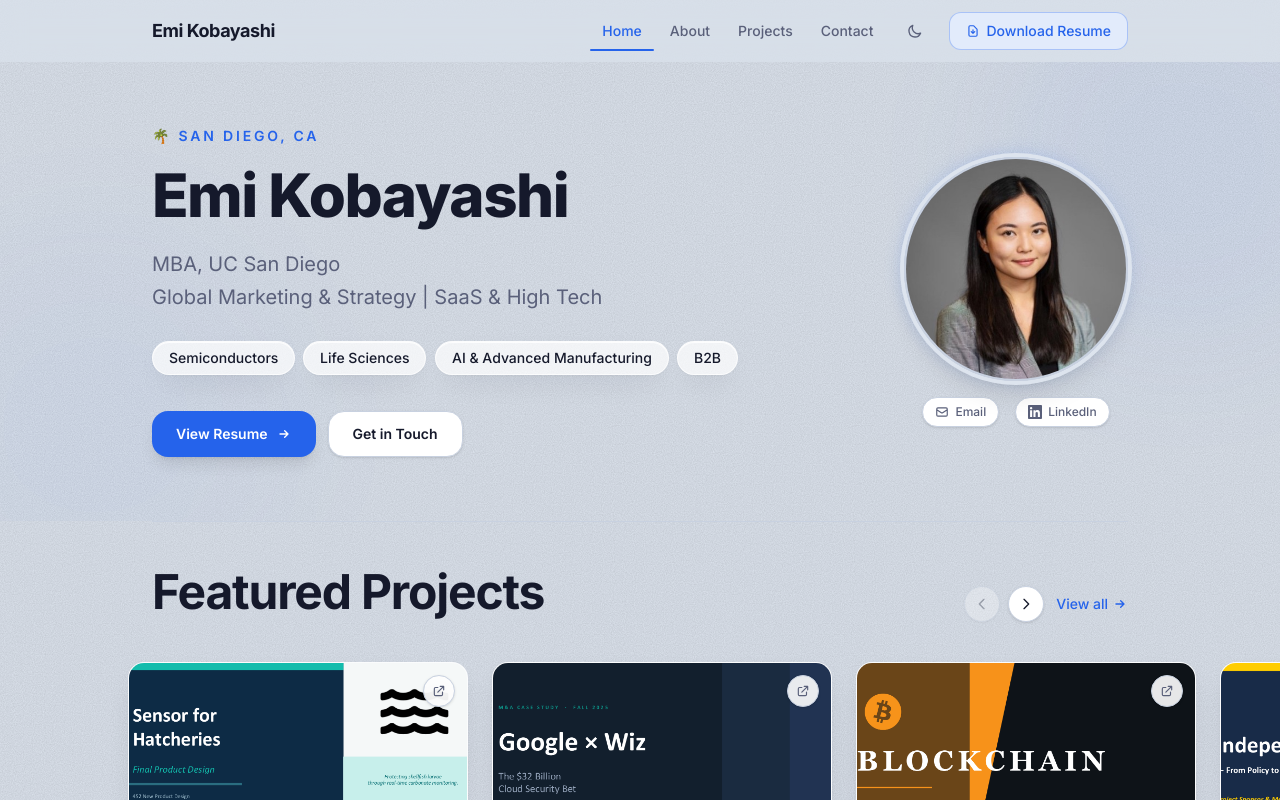
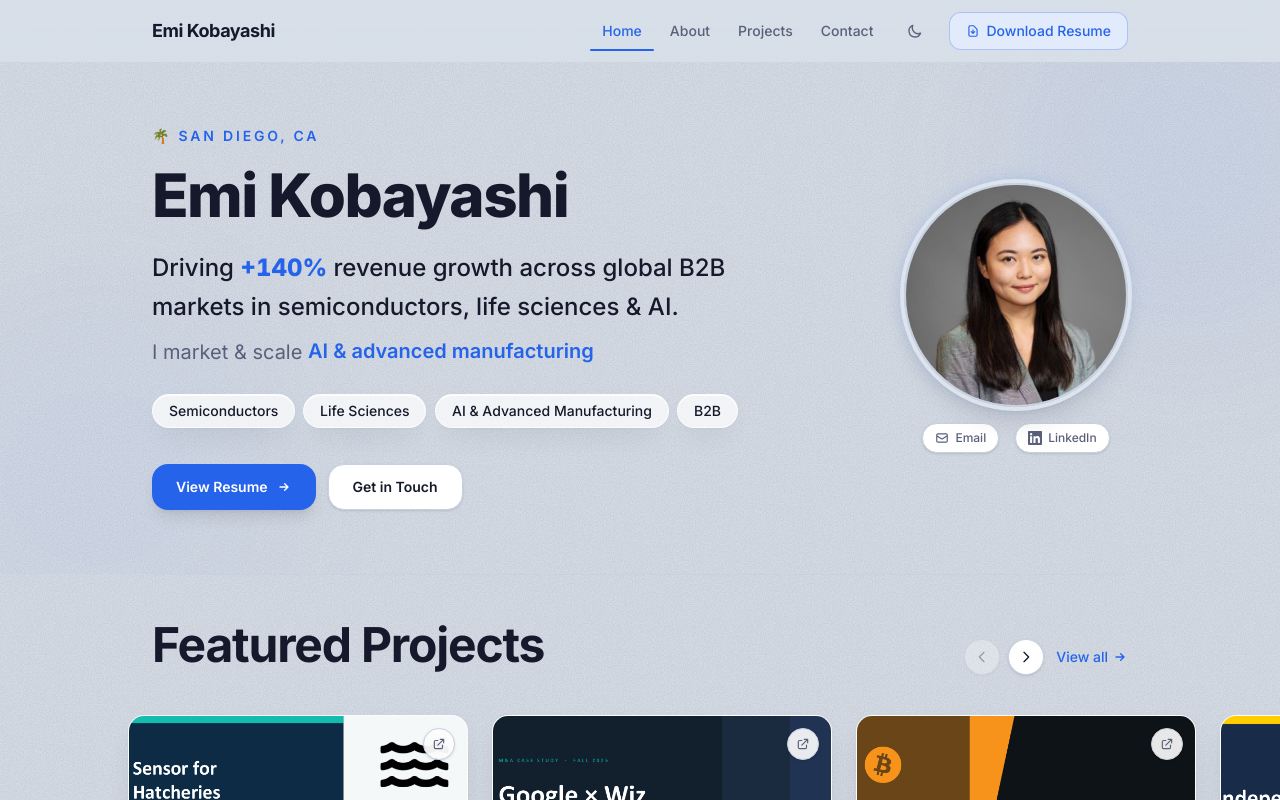
Before and after one commit to 21sean/Emi_site, a Next.js app: page / in a window 1280 px wide. Shown: the top 800 px of the page. Built offline with nearby package versions, Linux system fonts and the light colour scheme.

Commit message:
Add CountUp component for animated numerical display; implement text-flip animation and update profile headlines

```diff
--- a/src/app/globals.css
+++ b/src/app/globals.css
@@ -121,6 +121,21 @@ body > * {
   to { opacity: 1; transform: scale(1); }
 }
 
+/* Vertical text-flip carousel — slides through stacked items.
+   Use with a fixed-height container + overflow:hidden so only one item shows. */
+@keyframes text-flip {
+  8%   { transform: translateY(-112%); }
+  20%  { transform: translateY(-100%); }
+  28%  { transform: translateY(-212%); }
+  40%  { transform: translateY(-200%); }
+  48%  { transform: translateY(-312%); }
+  60%  { transform: translateY(-300%); }
+  68%  { transform: translateY(-412%); }
+  80%  { transform: translateY(-400%); }
+  88%  { transform: translateY(-512%); }
+  100% { transform: translateY(-500%); }
+}
+
 /* ── Utility Animation Classes ──────────────────────────── */
 
 .animate-fade-in-up {
@@ -129,6 +144,10 @@ body > * {
 
 .animate-scale-in {
   animation: scale-in 400ms cubic-bezier(0.16, 1, 0.3, 1) both;
+}
+
+.animate-text-flip {
+  animation: text-flip 18s infinite;
 }
 
 /* ── Stagger Delays ─────────────────────────────────────── */
@@ -371,7 +390,8 @@ body > * {
 
 @media (prefers-reduced-motion: reduce) {
   .animate-fade-in-up,
-  .animate-scale-in {
+  .animate-scale-in,
+  .animate-text-flip {
     animation: none !important;
   }
 
--- /dev/null
+++ b/src/components/CountUp.tsx
@@ -0,0 +1,75 @@
+"use client";
+
+import { useEffect, useRef, useState } from "react";
+
+interface CountUpProps {
+  end: number;
+  durationMs?: number;
+  prefix?: string;
+  suffix?: string;
+  decimals?: number;
+  className?: string;
+}
+
+// Eases the count so it sprints early and settles softly.
+const easeOutCubic = (t: number) => 1 - Math.pow(1 - t, 3);
+
+export default function CountUp({
+  end,
+  durationMs = 1600,
+  prefix = "",
+  suffix = "",
+  decimals = 0,
+  className,
+}: CountUpProps) {
+  const [value, setValue] = useState(0);
+  const ref = useRef<HTMLSpanElement>(null);
+  const startedRef = useRef(false);
+
+  useEffect(() => {
+    const el = ref.current;
+    if (!el) return;
+
+    const start = () => {
+      if (startedRef.current) return;
+      startedRef.current = true;
+      const startTime = performance.now();
+      const step = (now: number) => {
+        const elapsed = now - startTime;
+        const t = Math.min(elapsed / durationMs, 1);
+        setValue(end * easeOutCubic(t));
+        if (t < 1) requestAnimationFrame(step);
+      };
+      requestAnimationFrame(step);
+    };
+
+    const reduced = window.matchMedia("(prefers-reduced-motion: reduce)").matches;
+    if (reduced) {
+      setValue(end);
+      startedRef.current = true;
+      return;
+    }
+
+    const observer = new IntersectionObserver(
+      (entries) => {
+        entries.forEach((entry) => {
+          if (entry.isIntersecting) {
+            start();
+            observer.disconnect();
+          }
+        });
+      },
+      { threshold: 0.3 }
+    );
+    observer.observe(el);
+    return () => observer.disconnect();
+  }, [end, durationMs]);
+
+  return (
+    <span ref={ref} className={className}>
+      {prefix}
+      {value.toFixed(decimals)}
+      {suffix}
+    </span>
+  );
+}
--- a/src/components/ThemeProvider.tsx
+++ b/src/components/ThemeProvider.tsx
@@ -14,10 +14,7 @@ export function ThemeProvider({ children }: { children: React.ReactNode }) {
 
   useEffect(() => {
     const stored = localStorage.getItem("theme") as Theme | null;
-    const preferred = window.matchMedia("(prefers-color-scheme: dark)").matches
-      ? "dark"
-      : "light";
-    setTheme(stored ?? preferred);
+    setTheme(stored ?? "light");
   }, []);
 
   useEffect(() => {
--- a/src/components/pages/HomeContent.tsx
+++ b/src/components/pages/HomeContent.tsx
@@ -7,13 +7,79 @@ import { useLanguage } from "@/components/LanguageProvider";
 import { getUI, getProfile } from "@/lib/translations";
 import ProjectCard from "@/components/ProjectCard";
 import Skills from "@/components/Skills";
+import CountUp from "@/components/CountUp";
 import { useMounted, useReveal } from "@/lib/useReveal";
+
+// Hero headline: single quantifiable sentence with one inline animated number.
+const HERO_HEADLINE: Record<"en" | "ja" | "zh", { value: number; suffix: string; prefix: string; before: string; after: string }> = {
+  en: {
+    value: 140,
+    suffix: "%",
+    prefix: "+",
+    before: "Driving ",
+    after: " revenue growth across global B2B markets in semiconductors, life sciences & AI.",
+  },
+  ja: {
+    value: 140,
+    suffix: "%",
+    prefix: "+",
+    before: "半導体・ライフサイエンス・AI分野のグローバルB2B市場で、",
+    after: " の売上成長を牽引。",
+  },
+  zh: {
+    value: 140,
+    suffix: "%",
+    prefix: "+",
+    before: "在半导体、生命科学与人工智能的全球B2B市场，推动",
+    after: " 的营收增长。",
+  },
+};
+
+// Phrases for the hero flip animation. Last entry duplicates the first so the
+// CSS keyframe loops seamlessly.
+const FLIP_PHRASES: Record<"en" | "ja" | "zh", { prefix: string; words: string[] }> = {
+  en: {
+    prefix: "I market & scale",
+    words: [
+      "Semiconductor B2B campaigns",
+      "Life sciences SaaS launches",
+      "AI & advanced manufacturing",
+      "Cross-border GTM strategy",
+      "Deep-tech brand stories",
+      "Semiconductor B2B campaigns",
+    ],
+  },
+  ja: {
+    prefix: "私が手がけるのは",
+    words: [
+      "半導体B2Bキャンペーン",
+      "ライフサイエンスSaaSローンチ",
+      "AI & 先進製造",
+      "国境を越えるGTM戦略",
+      "ディープテックのブランド戦略",
+      "半導体B2Bキャンペーン",
+    ],
+  },
+  zh: {
+    prefix: "我策划与扩展",
+    words: [
+      "半导体B2B营销",
+      "生命科学SaaS发布",
+      "AI 与先进制造",
+      "跨境市场进入策略",
+      "深科技品牌叙事",
+      "半导体B2B营销",
+    ],
+  },
+};
 
 export default function HomeContent() {
   const { lang } = useLanguage();
   const ui = getUI(lang);
   const profile = getProfile(lang);
   const mounted = useMounted();
+  const flip = FLIP_PHRASES[lang];
+  const headline = HERO_HEADLINE[lang];
 
   const allProjects = profile.projects;
 
@@ -79,21 +145,50 @@ export default function HomeContent() {
               >
                 {profile.name}
               </h1>
+              {/* Quantifiable headline with one inline animated number */}
               <p
-                className={`mt-5 max-w-2xl text-lg leading-relaxed text-[var(--color-muted)] lg:text-xl ${
+                className={`mt-5 max-w-2xl text-xl leading-relaxed text-[var(--color-foreground)] lg:text-2xl font-medium ${
                   mounted ? "animate-fade-in-up stagger-3" : "opacity-0"
                 }`}
               >
-                {profile.headline.split(" | ").length >= 2 ? (
-                  <>
-                    {profile.headline.split(" | ")[0]}
-                    <br />
-                    {profile.headline.split(" | ").slice(1).join(" | ")}
-                  </>
-                ) : (
-                  profile.headline
-                )}
+                {headline.before}
+                <span className="font-extrabold text-[var(--color-accent)] tabular-nums">
+                  {mounted ? (
+                    <CountUp
+                      end={headline.value}
+                      prefix={headline.prefix}
+                      suffix={headline.suffix}
+                      durationMs={1800}
+                    />
+                  ) : (
+                    <span>
+                      {headline.prefix}0{headline.suffix}
+                    </span>
+                  )}
+                </span>
+                {headline.after}
               </p>
+
+              {/* Flip animation: prefix + rotating phrase */}
+              <div
+                className={`mt-3 text-lg leading-[1.4] text-[var(--color-muted)] lg:text-xl ${
+                  mounted ? "animate-fade-in-up stagger-3" : "opacity-0"
+                }`}
+              >
+                <span>{flip.prefix} </span>
+                <span
+                  className="inline-flex h-[1.4em] overflow-hidden align-bottom font-semibold text-[var(--color-accent)]"
+                  aria-label={flip.words.slice(0, -1).join(", ")}
+                >
+                  <span className="flex flex-col animate-text-flip">
+                    {flip.words.map((word, i) => (
+                      <span key={i} className="block whitespace-nowrap">
+                        {word}
+                      </span>
+                    ))}
+                  </span>
+                </span>
+              </div>
 
               {/* Specialties pills */}
               <div
--- a/src/data/profile.ts
+++ b/src/data/profile.ts
@@ -84,8 +84,7 @@ export interface Profile {
 
 const profile: Profile = {
   name: "Emi Kobayashi",
-  headline:
-    "MBA, UC San Diego | Global Marketing & Strategy | SaaS & High Tech",
+  headline: "Where deep tech meets global growth.",
   summary:
     "Currently pursuing an MBA at the University of California, San Diego with a focus on STEM and recognized as a UCSD Rady Scholar Fellowship recipient. At Dassault Systèmes, contributing to global SaaS marketing efforts for their BIOVIA brand by developing and executing international campaigns, conducting cross-market analyses, and optimizing strategies to enhance engagement and ROI.",
   location: "🌴 San Diego, CA",
--- a/src/lib/translations.ts
+++ b/src/lib/translations.ts
@@ -237,8 +237,7 @@ const uiZh: UI = {
 
 const profileJa: Profile = {
   ...baseProfile,
-  headline:
-    "MBA、カリフォルニア大学サンディエゴ校 | グローバルマーケティング＆戦略 | SaaS＆ハイテク",
+  headline: "ディープテックとグローバル成長の交差点で。",
   summary:
     "カリフォルニア大学サンディエゴ校でSTEM分野に重点を置いたMBAを取得中。UCSD Rady Scholar Fellowshipの受給者。ダッソー・システムズのBIOVIAブランドにおけるグローバルSaaSマーケティング活動に貢献し、国際キャンペーンの開発・実行、クロスマーケット分析の実施、エンゲージメントとROIの最適化を推進。",
   location: "サンディエゴ、CA",
@@ -412,8 +411,7 @@ const profileJa: Profile = {
 
 const profileZh: Profile = {
   ...baseProfile,
-  headline:
-    "MBA，加州大学圣迭戈分校 | 全球营销与战略 | SaaS与高科技",
+  headline: "深科技与全球增长的交汇点。",
   summary:
     "目前在加州大学圣迭戈分校攻读以STEM为重点的MBA，并荣获UCSD Rady Scholar Fellowship。在达索系统为其BIOVIA品牌的全球SaaS营销做出贡献，开发和执行国际营销活动，进行跨市场分析，并优化策略以提升参与度和投资回报率。",
   location: "圣迭戈，加利福尼亚",
```
